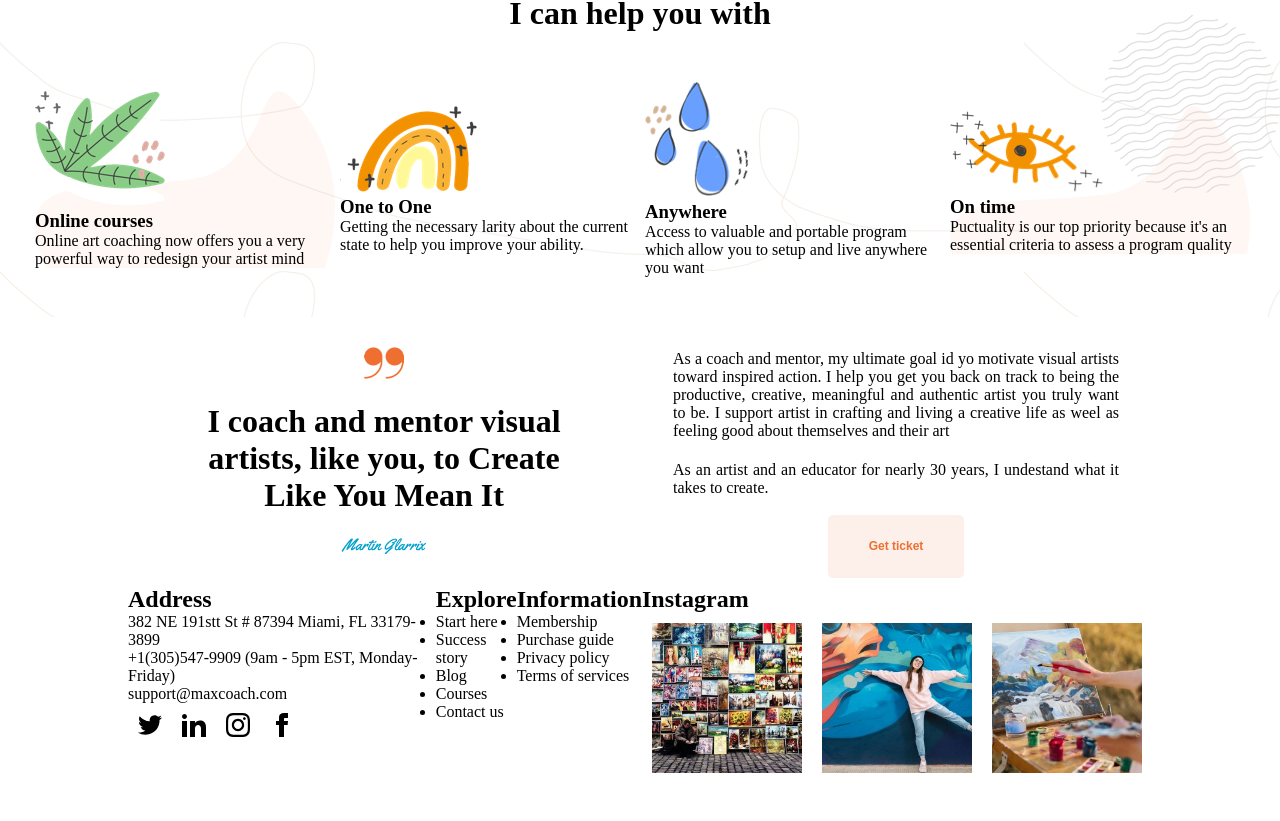
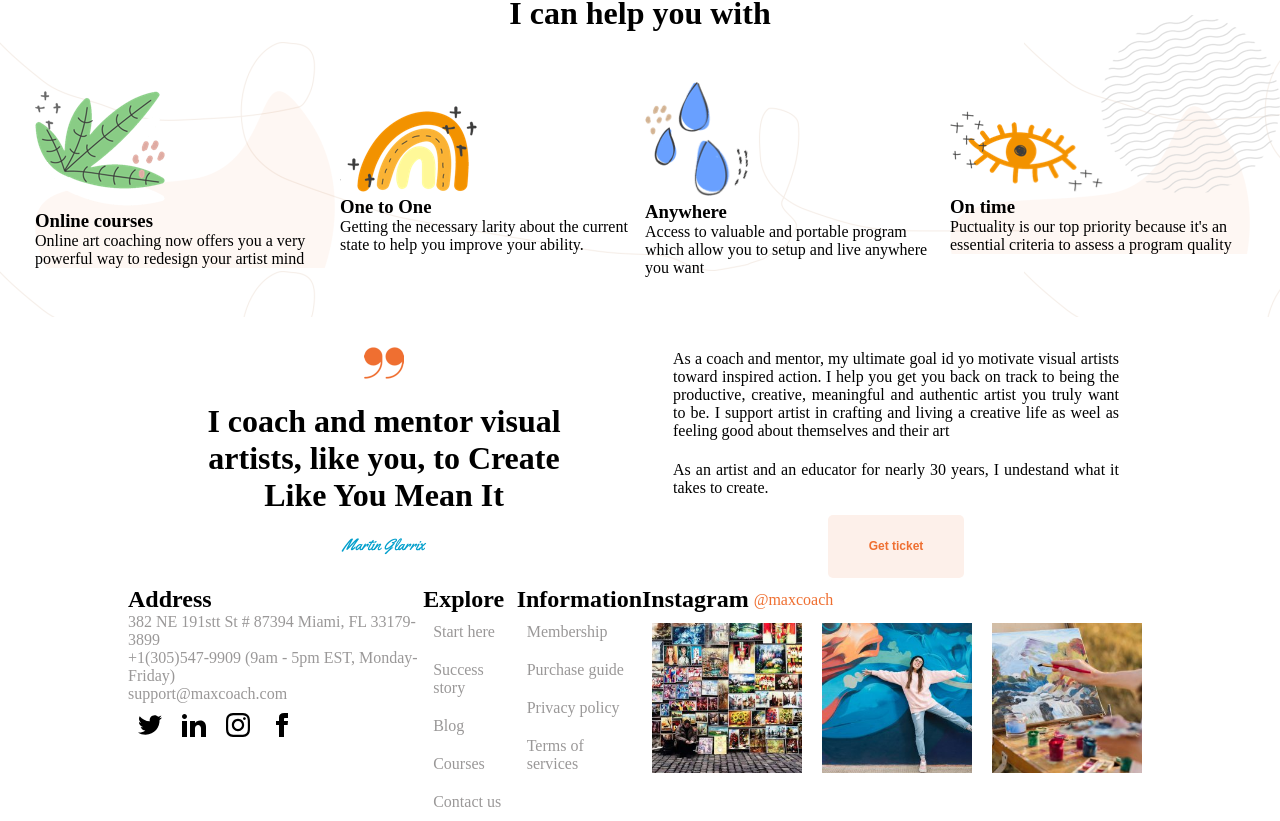
Before and after one commit to bizon-dot/proj-html-vuejs, a Vue app: page / in a window 1280 px wide. Shown: the part 377-1198 px from the top of the page. Before the commit the page ends 1164 px from the top, so only its background shows below. Built offline with nearby package versions, Linux system fonts and the light colour scheme.

Commit message:
Footer completo

```diff
--- a/src/components/Footer.vue
+++ b/src/components/Footer.vue
@@ -37,7 +37,9 @@
     </div>
 
     <div class="social">
-      <h2>Instagram</h2>
+      <div class="header">
+        <h2>Instagram</h2><label>@maxcoach</label>
+      </div>
 
       <div class="container-photos">
         <li v-for="(photo,index) in photosInstagram" :key="index">
@@ -76,11 +78,21 @@
 <!-- Add "scoped" attribute to limit CSS to this component only -->
 <style scoped lang="scss">
   @import "./style/general.scss";
+
   .footer-top {
     display: flex;
     justify-content: space-between;
     width: 80%;
     margin: 0 auto;
+    color: $dusty-gray;
+    font-weight: 400;
+    .items{
+      list-style: none;
+       li {
+        padding: em(10);
+
+      }
+    }
 
     .socialItems,
     .container-photos {
@@ -89,22 +101,35 @@
 
 
       li {
-      padding:em(10);
+        padding: em(10);
 
       }
     }
 
-  .container-photos{
+    .social {
+      .header {
+        display: flex;
+        flex-wrap: wrap;
+        align-items: center;
+        label{
+          margin-left: em(5);
+          color: #ef6f31;
+        }
 
-      img{
+      }
+    }
+
+    .container-photos {
+
+      img {
         height: 150px;
         width: 150px;
         object-fit: cover;
       }
     }
+
+    h2{
+      color:black;
     }
-
-
-
-
+  }
 </style>
```
Lines whose indentation alone changed are shown as unchanged.
